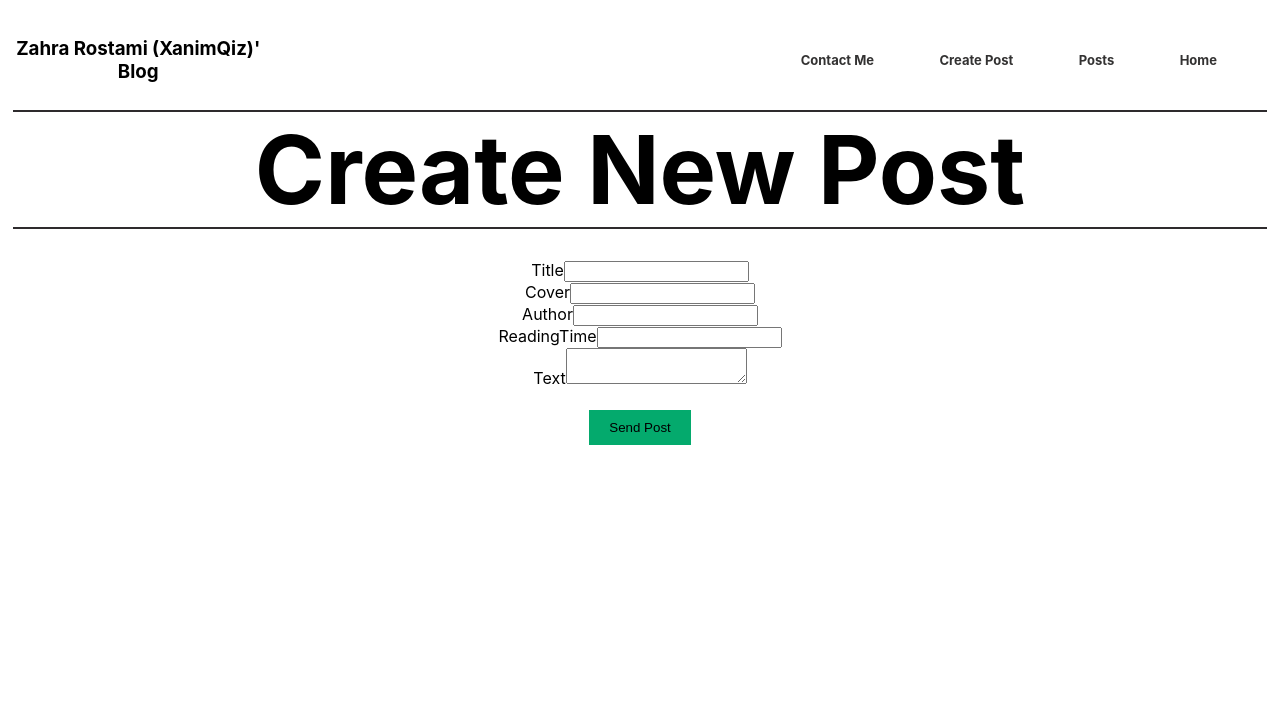
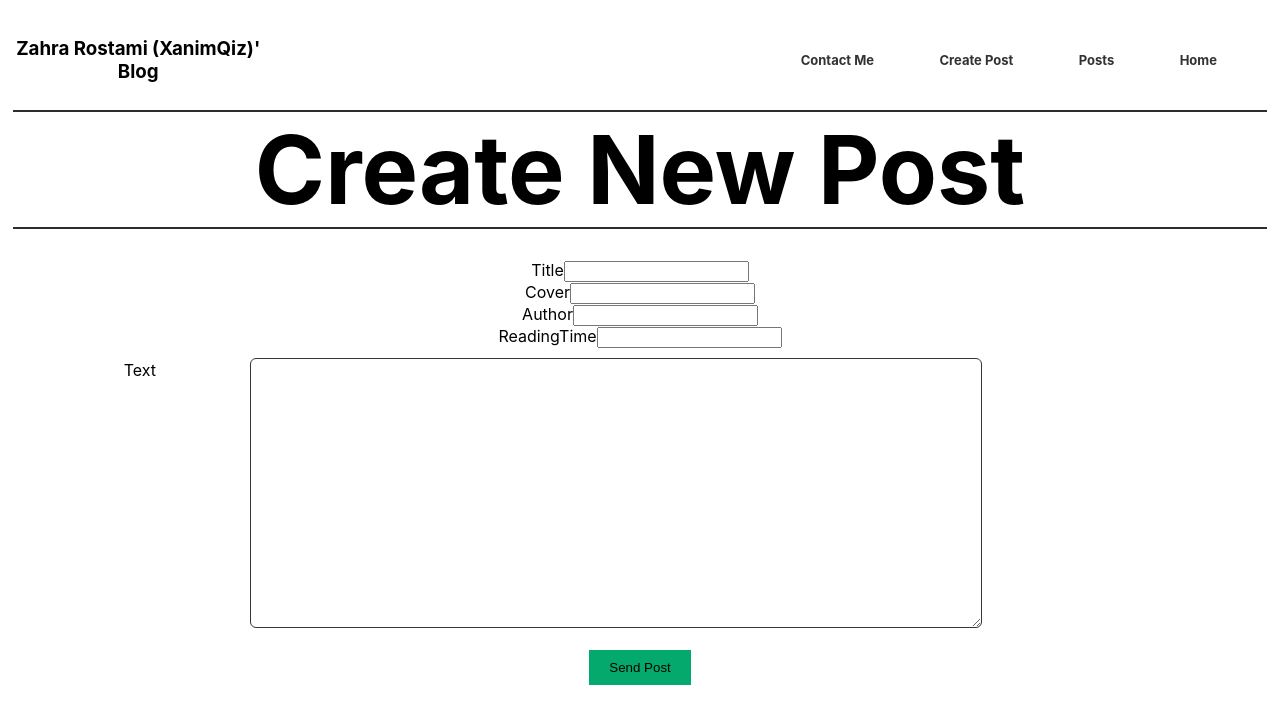
Before and after one commit to zahraRostami1999/blog-app, a React (Create React App) app: page /Create-Post in a window 1280 px wide. Shown: the top 724 px of the page. Built offline with nearby package versions, Linux system fonts and the light colour scheme.

Commit message:
edit textarea component: add classNames for label and textarea

```diff
--- a/src/Components/textArea/Textarea.jsx
+++ b/src/Components/textArea/Textarea.jsx
@@ -4,9 +4,9 @@ import { Fragment } from "react";
 function Textarea(props) {
   return (
     <>
-      <div>
-        <label>{props.label}</label>
-        <textarea name={props.name} onChange={props.handleChange}></textarea>
+      <div className={styled.row}>
+        <label className={styled.col_25}>{props.label}</label>
+        <textarea className={styled.col_75} name={props.name} onChange={props.handleChange}></textarea>
       </div>
     </>
   );
```
